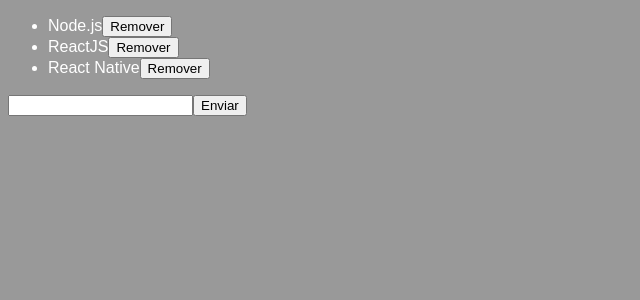
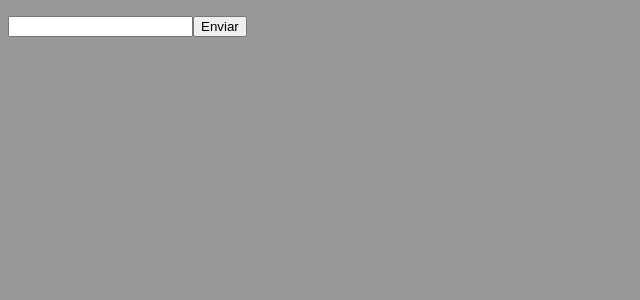
Before and after one commit to rodrigotamura/go-stack-2019, a React app in the folder module03/react/: page / in a window 1280 px wide. Shown: the top 300 px of the page, without its empty margins (0-640 px from the left). Built offline with nearby package versions, Linux system fonts and the light colour scheme.

Commit message:
Understanding about life cycle of components.

```diff
--- a/module03/react/package.json
+++ b/module03/react/package.json
@@ -17,6 +17,7 @@
     "webpack-dev-server": "^3.8.0"
   },
   "dependencies": {
+    "prop-types": "^15.7.2",
     "react": "^16.9.0",
     "react-dom": "^16.9.0"
   },
--- a/module03/react/src/components/TechItem.js
+++ b/module03/react/src/components/TechItem.js
@@ -1,4 +1,5 @@
 import React from "react";
+import PropTypes from "prop-types";
 
 /**
  * This component we are creating as a function because
@@ -30,4 +31,14 @@
   );
 }
 
+// declaring default props
+TechItem.deafultProps = {
+  tech: "Another tech"
+};
+
+TechItem.propTypes = {
+  tech: PropTypes.string.isRequired, // this property is a string and required
+  onDelete: PropTypes.func.isRequired // this property is a function and required
+};
+
 export default TechItem;
--- a/module03/react/src/components/TechList.js
+++ b/module03/react/src/components/TechList.js
@@ -19,8 +19,28 @@
   // we can create special variables called state
   state = {
     newTech: "",
-    techs: ["Node.js", "ReactJS", "React Native"]
+    techs: []
   };
+
+  /**
+   * We will use local storage
+   * Everytime that we change somethign of our state
+   * this cycle mthod will be executed
+   */
+  componentDidUpdate(_, prevState) {
+    // confirming if tech is changed
+    if (prevState.techs !== this.state.tech) {
+      localStorage.setItem("techs", JSON.stringify(this.state.techs));
+    }
+  }
+
+  componentDidMount() {
+    const techs = localStorage.getItem("techs");
+
+    if (techs) {
+      this.setState({ techs: JSON.parse(techs) });
+    }
+  }
 
   /**
    * This method will store the typed tech into state.newTech
@@ -60,7 +80,7 @@
   };
 
   handleDelete = tech => {
-    this.setState({ techs: this.state.tech.filter(t => t === tech) });
+    this.setState({ techs: this.state.techs.filter(t => t === tech) });
   };
 
   render() {
```
Also changed, not shown: 2 other files (tests, documents, lock files or other folders).
